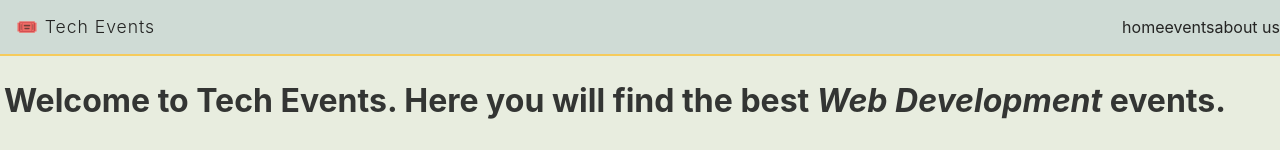
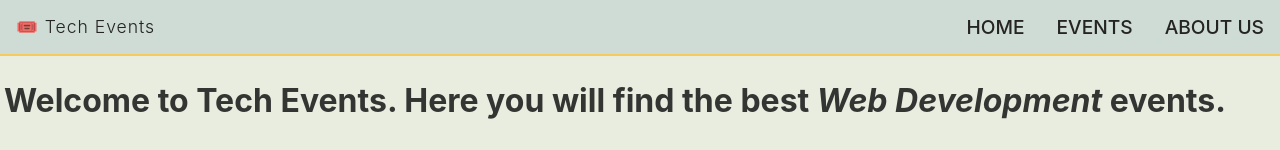
Before and after one commit to johnclamy/basic-node-app, a Next.js app: page / in a window 1280 px wide. Shown: the top 150 px of the page. Built offline with nearby package versions, Linux system fonts and the light colour scheme.

Commit message:
resize the nav link items

```diff
--- a/src/components/NavLink.module.css
+++ b/src/components/NavLink.module.css
@@ -0,0 +1,7 @@
+.nav-link {
+  margin-right: 1rem;
+  padding-left: 1rem;
+  font-size: 1.2rem;
+  font-weight: 500;
+  text-transform: uppercase;
+}
```
